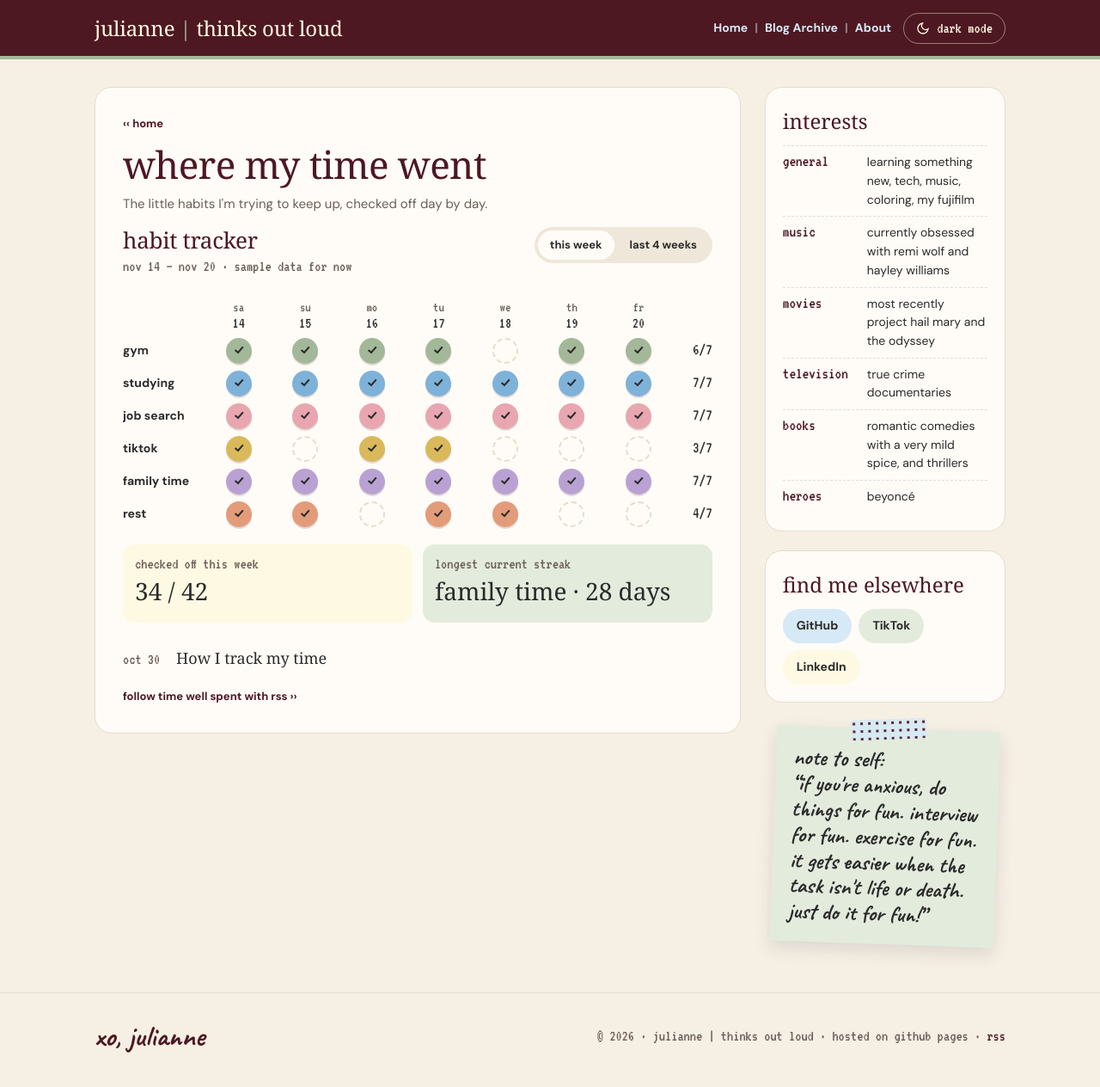
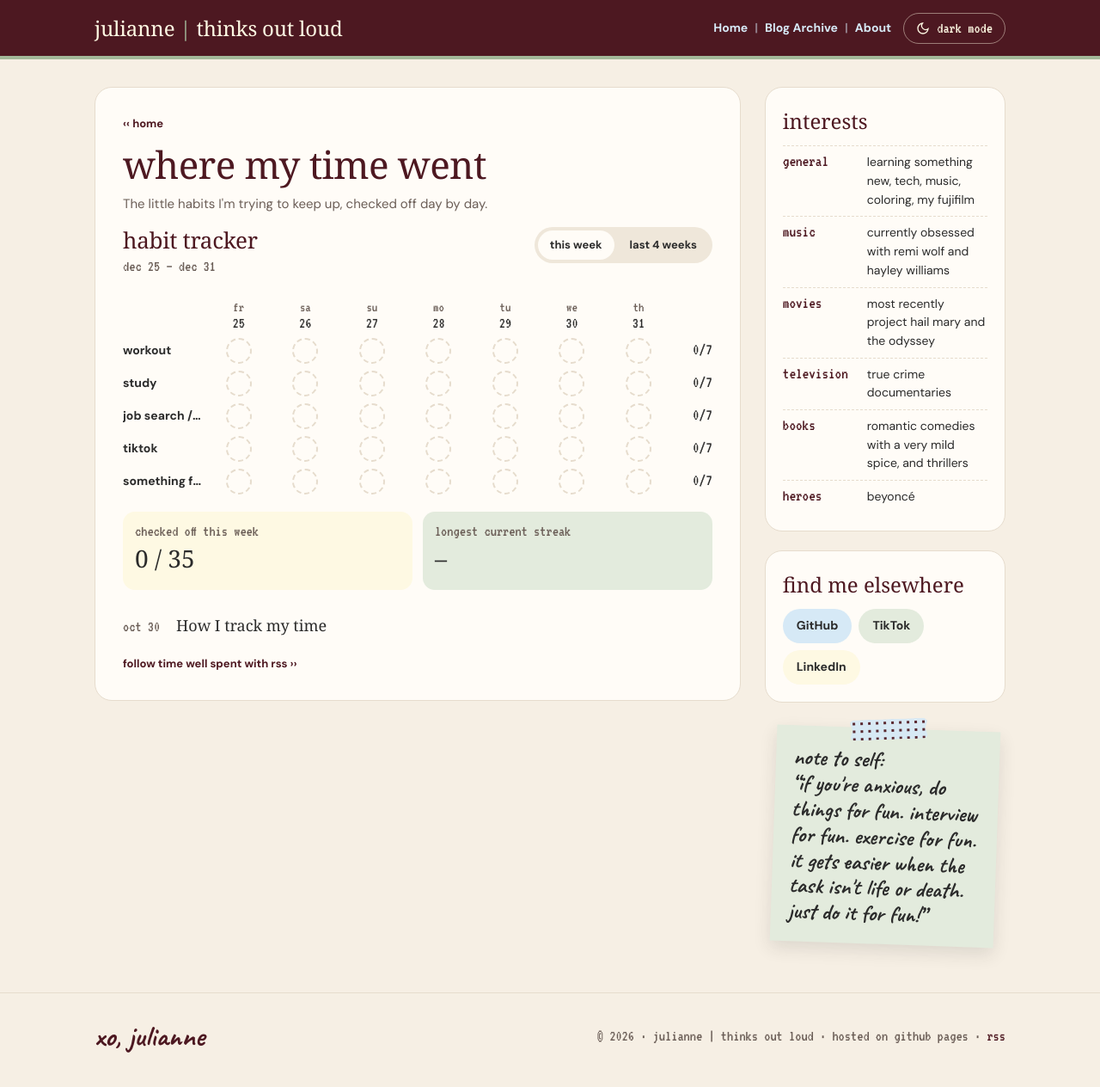
Before and after one commit to julianneitliong/thinks-out-loud, a Jekyll site: the page built from time.md, in a window 1280 px wide. Shown: the whole page at 86% size. Built offline with Jekyll 4.4.1, drawn with Linux system fonts in a browser that asks for light colours; some web fonts are replaced; part of the change alters nothing that is shown.

Commit message:
Habit tracker: use Julianne's five habits instead of sample data
Co-Authored-By: Claude Opus 5.5 <noreply@anthropic.com>
Claude-Session: https://claude.ai/code/session_01F5TAhnYKtA9Enr57uub74e

```diff
--- a/_data/habits.csv
+++ b/_data/habits.csv
@@ -1,29 +1,47 @@
-date,gym,studying,job search,tiktok,family time,rest
-2026-10-24,1,1,,1,1,1
-2026-10-25,1,1,1,1,1,1
-2026-10-26,1,,1,1,1,
-2026-10-27,,1,,1,1,1
-2026-10-28,1,1,1,,1,
-2026-10-29,,1,1,1,1,1
-2026-10-30,,1,1,,1,1
-2026-10-31,,1,1,,1,
-2026-11-01,,1,,1,1,
-2026-11-02,1,1,1,,1,
-2026-11-03,,1,,,1,1
-2026-11-04,,,1,,1,
-2026-11-05,,,,1,1,
-2026-11-06,1,1,1,1,1,
-2026-11-07,1,1,1,,1,1
-2026-11-08,1,,,,1,1
-2026-11-09,1,,,1,1,1
-2026-11-10,1,1,1,1,1,1
-2026-11-11,1,1,,,1,
-2026-11-12,,1,,,1,
-2026-11-13,1,1,1,,1,1
-2026-11-14,1,1,1,1,1,1
-2026-11-15,1,1,1,,1,1
-2026-11-16,1,1,1,1,1,
-2026-11-17,1,1,1,1,1,1
-2026-11-18,,1,1,,1,1
-2026-11-19,1,1,1,,1,
-2026-11-20,1,1,1,,1,
+date,workout,study,job search / applying,tiktok,something fun
+11/16/2026,,,,,
+11/17/2026,,,,,
+11/18/2026,,,,,
+11/19/2026,,,,,
+11/20/2026,,,,,
+11/21/2026,,,,,
+11/22/2026,,,,,
+11/23/2026,,,,,
+11/24/2026,,,,,
+11/25/2026,,,,,
+11/26/2026,,,,,
+11/27/2026,,,,,
+11/28/2026,,,,,
+11/29/2026,,,,,
+11/30/2026,,,,,
+12/01/2026,,,,,
+12/02/2026,,,,,
+12/03/2026,,,,,
+12/04/2026,,,,,
+12/05/2026,,,,,
+12/06/2026,,,,,
+12/07/2026,,,,,
+12/08/2026,,,,,
+12/09/2026,,,,,
+12/10/2026,,,,,
+12/11/2026,,,,,
+12/12/2026,,,,,
+12/13/2026,,,,,
+12/14/2026,,,,,
+12/15/2026,,,,,
+12/16/2026,,,,,
+12/17/2026,,,,,
+12/18/2026,,,,,
+12/19/2026,,,,,
+12/20/2026,,,,,
+12/21/2026,,,,,
+12/22/2026,,,,,
+12/23/2026,,,,,
+12/24/2026,,,,,
+12/25/2026,,,,,
+12/26/2026,,,,,
+12/27/2026,,,,,
+12/28/2026,,,,,
+12/29/2026,,,,,
+12/30/2026,,,,,
+12/31/2026,,,,,
--- a/_data/profile.yml
+++ b/_data/profile.yml
@@ -78,4 +78,4 @@ spotlight:
 # Option B: leave this "" and edit _data/habits.csv here in GitHub instead.
 habit_sheet_csv: ""
 # A small note under the tracker title. Change it or set it to "".
-habits_note: "sample data for now"
+habits_note: ""
```
